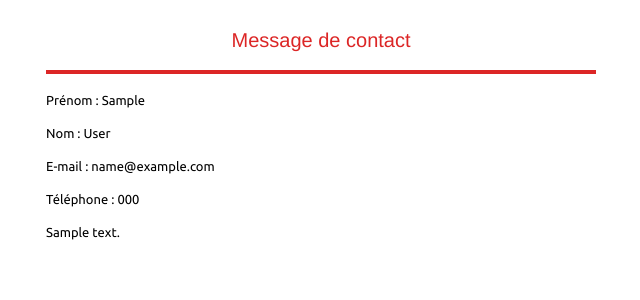
After one commit to Romaixn/folio-api, a Symfony app: template templates/emails/contact.html.twig in a window 1280 px wide. The commit adds this page. Shown: the top 300 px of the page, without its empty margins (319-959 px from the left). Run offline with Twig, Linux system fonts and the light colour scheme; the template is opened without the code that fills it: most values are stand-ins (such as "Sample title", 1, 10 or a date in 2020); some libraries are stand-ins or nearby versions.

Commit message:
feat: adding contact TODO: adding tests
Ref: #32

```diff
--- a/composer.json
+++ b/composer.json
@@ -25,6 +25,7 @@
         "symfony/expression-language": "6.1.*",
         "symfony/flex": "^2",
         "symfony/framework-bundle": "6.1.*",
+        "symfony/mailer": "6.1.*",
         "symfony/messenger": "6.1.*",
         "symfony/monolog-bundle": "^3.0",
         "symfony/property-access": "6.1.*",
@@ -95,6 +96,7 @@
         "friendsofphp/php-cs-fixer": "^3.11",
         "justinrainbow/json-schema": "^5.2",
         "phpunit/phpunit": "^9.5",
+        "psalm/plugin-symfony": "^3.1",
         "qossmic/deptrac-shim": "^0.24.0",
         "symfony/browser-kit": "6.1.*",
         "symfony/css-selector": "6.1.*",
--- a/config/packages/api_platform.php
+++ b/config/packages/api_platform.php
@@ -19,6 +19,7 @@ return static function (ContainerConfigurator $containerConfigurator): void {
         'mapping' => [
             'paths' => [
                 '%kernel.project_dir%/src/Project/Infrastructure/ApiPlatform/Resource/',
+                '%kernel.project_dir%/src/Contact/Entity/',
             ],
         ],
         'patch_formats' => [
--- a/docker-compose.override.yml
+++ b/docker-compose.override.yml
@@ -25,3 +25,9 @@ services:
 
 ###> symfony/mercure-bundle ###
 ###< symfony/mercure-bundle ###
+
+###> symfony/mailer ###
+  mailer:
+    image: schickling/mailcatcher
+    ports: [1025, 1080]
+###< symfony/mailer ###
--- a/psalm.xml
+++ b/psalm.xml
@@ -7,9 +7,9 @@
     xsi:schemaLocation="https://getpsalm.org/schema/config vendor/vimeo/psalm/config.xsd"
 >
     <projectFiles>
-        <directory name="src" />
+        <directory name="src"/>
         <ignoreFiles>
-            <directory name="vendor" />
+            <directory name="vendor"/>
         </ignoreFiles>
     </projectFiles>
-</psalm>
+<plugins><pluginClass class="Psalm\SymfonyPsalmPlugin\Plugin"/></plugins></psalm>
--- a/src/Shared/Infrastructure/Symfony/Kernel.php
+++ b/src/Shared/Infrastructure/Symfony/Kernel.php
@@ -19,15 +19,15 @@ final class Kernel extends BaseKernel
     protected function configureContainer(ContainerConfigurator $container): void
     {
         $container->import(sprintf('%s/config/{packages}/*.php', $this->getProjectDir()));
-        $container->import(sprintf('%s/config/{packages}/%s/*.php', $this->getProjectDir(), (string) $this->environment));
+        $container->import(sprintf('%s/config/{packages}/%s/*.php', $this->getProjectDir(), $this->environment));
 
         $container->import(sprintf('%s/config/{services}/*.php', $this->getProjectDir()));
-        $container->import(sprintf('%s/config/{services}/%s/*.php', $this->getProjectDir(), (string) $this->environment));
+        $container->import(sprintf('%s/config/{services}/%s/*.php', $this->getProjectDir(), $this->environment));
     }
 
     protected function configureRoutes(RoutingConfigurator $routes): void
     {
-        $routes->import(sprintf('%s/config/{routes}/%s/*.php', $this->getProjectDir(), (string) $this->environment));
+        $routes->import(sprintf('%s/config/{routes}/%s/*.php', $this->getProjectDir(), $this->environment));
         $routes->import(sprintf('%s/config/{routes}/*.php', $this->getProjectDir()));
     }
 
--- /dev/null
+++ b/templates/emails/contact.html.twig
@@ -0,0 +1,194 @@
+<!doctype html>
+<html xmlns="http://www.w3.org/1999/xhtml" xmlns:v="urn:schemas-microsoft-com:vml" xmlns:o="urn:schemas-microsoft-com:office:office">
+
+<head>
+    <title> </title>
+    <!--[if !mso]><!-- -->
+    <meta http-equiv="X-UA-Compatible" content="IE=edge">
+    <!--<![endif]-->
+    <meta http-equiv="Content-Type" content="text/html; charset=UTF-8">
+    <meta name="viewport" content="width=device-width, initial-scale=1">
+    <style type="text/css">
+        #outlook a {
+            padding: 0;
+        }
+
+        .ReadMsgBody {
+            width: 100%;
+        }
+
+        .ExternalClass {
+            width: 100%;
+        }
+
+        .ExternalClass * {
+            line-height: 100%;
+        }
+
+        body {
+            margin: 0;
+            padding: 0;
+            -webkit-text-size-adjust: 100%;
+            -ms-text-size-adjust: 100%;
+        }
+
+        table,
+        td {
+            border-collapse: collapse;
+            mso-table-lspace: 0pt;
+            mso-table-rspace: 0pt;
+        }
+
+        img {
+            border: 0;
+            height: auto;
+            line-height: 100%;
+            outline: none;
+            text-decoration: none;
+            -ms-interpolation-mode: bicubic;
+        }
+
+        p {
+            display: block;
+            margin: 13px 0;
+        }
+    </style>
+    <!--[if !mso]><!-->
+    <style type="text/css">
+        @media only screen and (max-width:480px) {
+            @-ms-viewport {
+                width: 320px;
+            }
+            @viewport {
+                width: 320px;
+            }
+        }
+    </style>
+    <!--<![endif]-->
+    <!--[if mso]>
+    <xml>
+        <o:OfficeDocumentSettings>
+            <o:AllowPNG/>
+            <o:PixelsPerInch>96</o:PixelsPerInch>
+        </o:OfficeDocumentSettings>
+    </xml>
+    <![endif]-->
+    <!--[if lte mso 11]>
+    <style type="text/css">
+        .outlook-group-fix { width:100% !important; }
+    </style>
+    <![endif]-->
+    <!--[if !mso]><!-->
+    <link href="https://fonts.googleapis.com/css?family=Ubuntu:300,400,500,700" rel="stylesheet" type="text/css">
+    <style type="text/css">
+        @import url(https://fonts.googleapis.com/css?family=Ubuntu:300,400,500,700);
+    </style>
+    <!--<![endif]-->
+    <style type="text/css">
+        @media only screen and (min-width:480px) {
+            .mj-column-per-100 {
+                width: 100% !important;
+                max-width: 100%;
+            }
+        }
+    </style>
+    <style type="text/css">
+    </style>
+</head>
+
+<body>
+<div style="">
+    <!--[if mso | IE]>
+    <table
+        align="center" border="0" cellpadding="0" cellspacing="0" class="" style="width:600px;" width="600"
+    >
+        <tr>
+            <td style="line-height:0px;font-size:0px;mso-line-height-rule:exactly;">
+    <![endif]-->
+    <div style="Margin:0px auto;max-width:600px;">
+        <table align="center" border="0" cellpadding="0" cellspacing="0" role="presentation" style="width:100%;">
+            <tbody>
+            <tr>
+                <td style="direction:ltr;font-size:0px;padding:20px 0;text-align:center;vertical-align:top;">
+                    <!--[if mso | IE]>
+                    <table role="presentation" border="0" cellpadding="0" cellspacing="0">
+
+                        <tr>
+
+                            <td
+                                class="" style="vertical-align:top;width:600px;"
+                            >
+                    <![endif]-->
+                    <div class="mj-column-per-100 outlook-group-fix" style="font-size:13px;text-align:left;direction:ltr;display:inline-block;vertical-align:top;width:100%;">
+                        <table border="0" cellpadding="0" cellspacing="0" role="presentation" style="vertical-align:top;" width="100%">
+                            <tr>
+                                <td align="center" style="font-size:0px;padding:10px 25px;word-break:break-word;">
+                                    <div style="font-family:helvetica;font-size:20px;line-height:1;text-align:center;color:#DC2626;"> Message de contact </div>
+                                </td>
+                            </tr>
+                            <tr>
+                                <td style="font-size:0px;padding:10px 25px;word-break:break-word;">
+                                    <p style="border-top:solid 4px #DC2626;font-size:1;margin:0px auto;width:100%;"> </p>
+                                    <!--[if mso | IE]>
+                      <table
+                         align="center" border="0" cellpadding="0" cellspacing="0" style="border-top:solid 4px #DC2626;font-size:1;margin:0px auto;width:550px;" role="presentation" width="550px"
+                      >
+                        <tr>
+                          <td style="height:0;line-height:0;">
+                            &nbsp;
+                          </td>
+                        </tr>
+                      </table>
+                    <![endif]-->
+                                </td>
+                            </tr>
+                            <tr>
+                                <td align="left" style="font-size:0px;padding:10px 25px;word-break:break-word;">
+                                    <div style="font-family:Ubuntu, Helvetica, Arial, sans-serif;font-size:13px;line-height:1;text-align:left;color:#000000;">Prénom : {{ contact.firstName }}</div>
+                                </td>
+                            </tr>
+                            <tr>
+                                <td align="left" style="font-size:0px;padding:10px 25px;word-break:break-word;">
+                                    <div style="font-family:Ubuntu, Helvetica, Arial, sans-serif;font-size:13px;line-height:1;text-align:left;color:#000000;">Nom : {{ contact.lastName }}</div>
+                                </td>
+                            </tr>
+                            <tr>
+                                <td align="left" style="font-size:0px;padding:10px 25px;word-break:break-word;">
+                                    <div style="font-family:Ubuntu, Helvetica, Arial, sans-serif;font-size:13px;line-height:1;text-align:left;color:#000000;">E-mail : {{ contact.email }}</div>
+                                </td>
+                            </tr>
+                            {% if contact.phone %}
+                                <tr>
+                                    <td align="left" style="font-size:0px;padding:10px 25px;word-break:break-word;">
+                                        <div style="font-family:Ubuntu, Helvetica, Arial, sans-serif;font-size:13px;line-height:1;text-align:left;color:#000000;">Téléphone : {{ contact.phone }}</div>
+                                    </td>
+                                </tr>
+                            {% endif %}
+                            <tr>
+                                <td align="left" style="font-size:0px;padding:10px 25px;word-break:break-word;">
+                                    <div style="font-family:Ubuntu, Helvetica, Arial, sans-serif;font-size:13px;line-height:1;text-align:left;color:#000000;">{{ contact.message }}</div>
+                                </td>
+                            </tr>
+                        </table>
+                    </div>
+                    <!--[if mso | IE]>
+                    </td>
+
+                    </tr>
+
+                    </table>
+                    <![endif]-->
+                </td>
+            </tr>
+            </tbody>
+        </table>
+    </div>
+    <!--[if mso | IE]>
+    </td>
+    </tr>
+    </table>
+    <![endif]-->
+</div>
+</body>
+
+</html>
```
Also changed, not shown: config/packages/mailer.php (added, +13 -0 lines), config/services/contact.php (added, +19 -0 lines), config/services/project.php (renamed from config/services/book_store.php, +0 -15 lines), src/Contact/Entity/Contact.php (added, +52 -0 lines), src/Contact/Service/SendMail.php (added, +31 -0 lines), src/Contact/State/ContactPostProcessor.php (added, +27 -0 lines), 4 other files.
